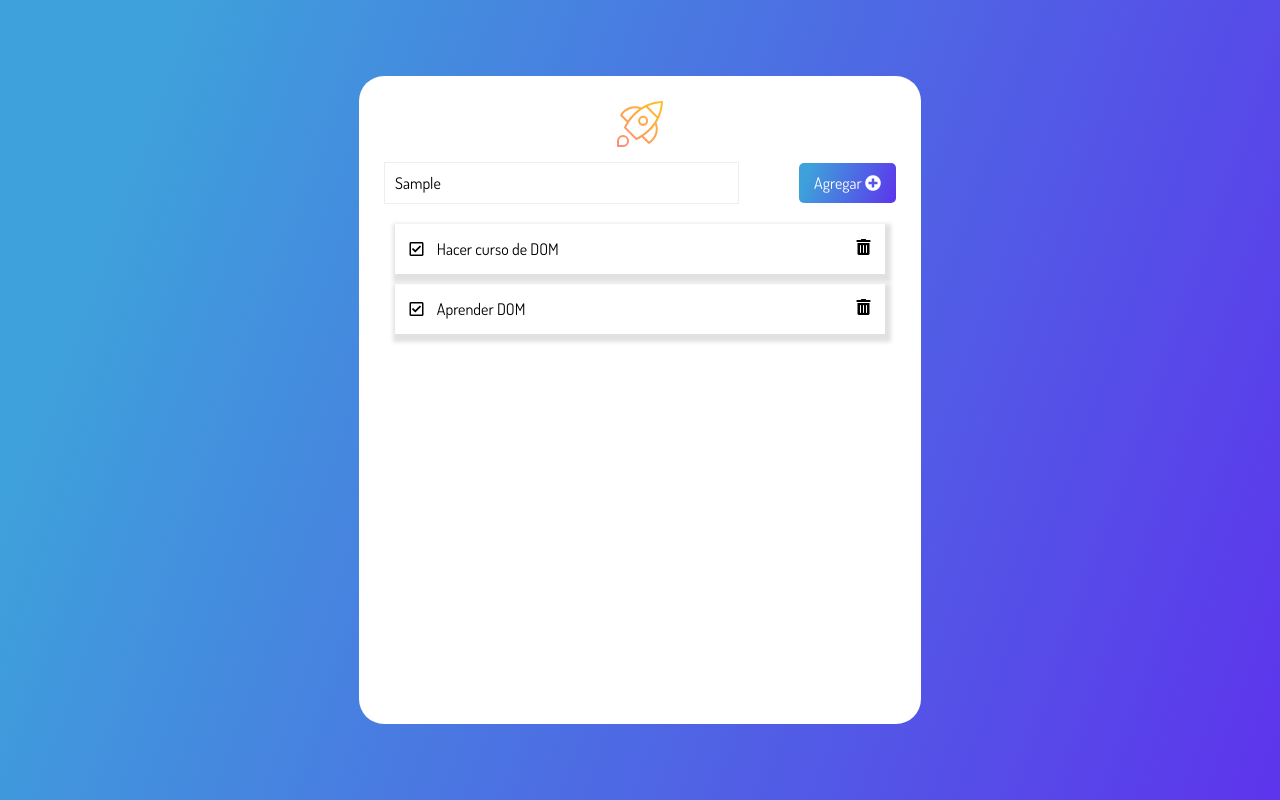
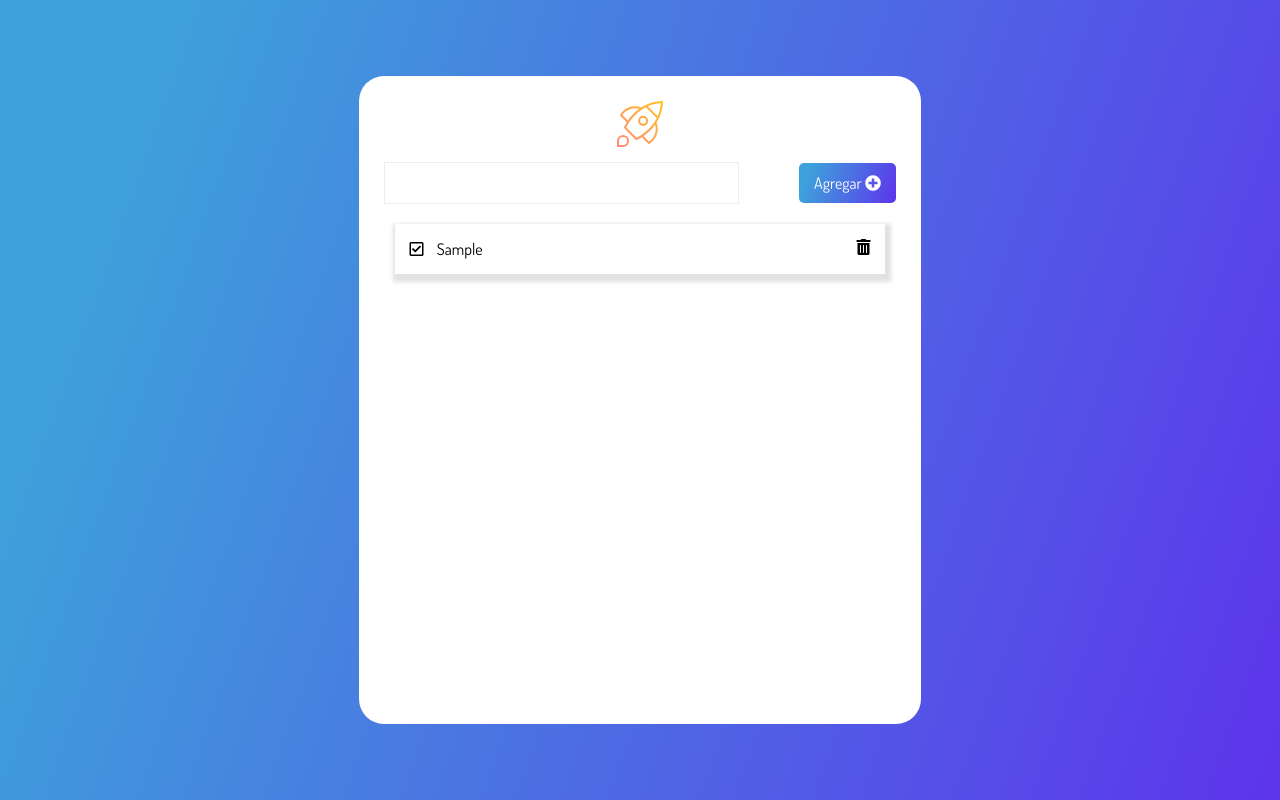
Before and after one commit to Hamy9511/Agregar-Registros, a plain HTML site: page index.html in a window 1280 px wide. Both pictures are taken after typing "Sample" into the empty fields and a click on the button "Agregar". Drawn offline with Linux system fonts and the light colour scheme.

Commit message:
Clase 03 completada - se agregaron funciones de agregar una lista al HTML por medio de JS

```diff
--- a/index.html
+++ b/index.html
@@ -30,21 +30,7 @@
             </button>
           </form>
         </div>
-        <ul class="cardsList">
-          <li class="card">
-            <div>
-              <i class="far fa-check-square icon"></i>
-              <span class="task">Hacer curso de DOM</span>
-            </div>
-            <i class="fas fa-trash-alt trashIcon icon"></i>
-          </li>
-          <li class="card">
-            <div>
-              <i class="far fa-check-square icon"></i>
-              <span class="task">Aprender DOM</span>
-            </div>
-            <i class="fas fa-trash-alt trashIcon icon"></i>
-          </li>
+        <ul class="cardsList" data-list> <!--EN ESTA LISTA SE VAN AGREGAR LAS TAREAS-->
         </ul>
       </div>
     </main>
--- a/script.js
+++ b/script.js
@@ -4,7 +4,22 @@ const  createTask = (evento) =>{ //Arrow function o Funciones anonimas  //Liaten
         //listener
         evento.preventDefault(); //Para no refrescar la pantalla
         const input = document.querySelector("[data-form-input]");
-        console.log(input.value);
+        const value = input.value;
+        const task = document.createElement("li");
+        const list = document.querySelector("[data-list]");
+        task.classList.add("card"); //agregammos una nueva clase
+        input.value = " "; //Al agregar una tarea se borre el texto del input
+        //HACER QUE JS AGREGUE CONTENIDO AL DOM
+        const content = `
+        <div>
+        <i class="far fa-check-square icon"></i>
+        <span class="task">${value /*este comando indica que es un commando JS en HTML*/}</span>
+        </div>
+        <i class="fas fa-trash-alt trashIcon icon"></i>`
+        task.innerHTML = content; //Aqui le digo que quiero agregar al HTML la variable content
+
+        list.appendChild(task);
+        console.log(content);
     }
 
 btn.addEventListener("click", createTask); //Lllamando a la funcion para hacer el listener
```
